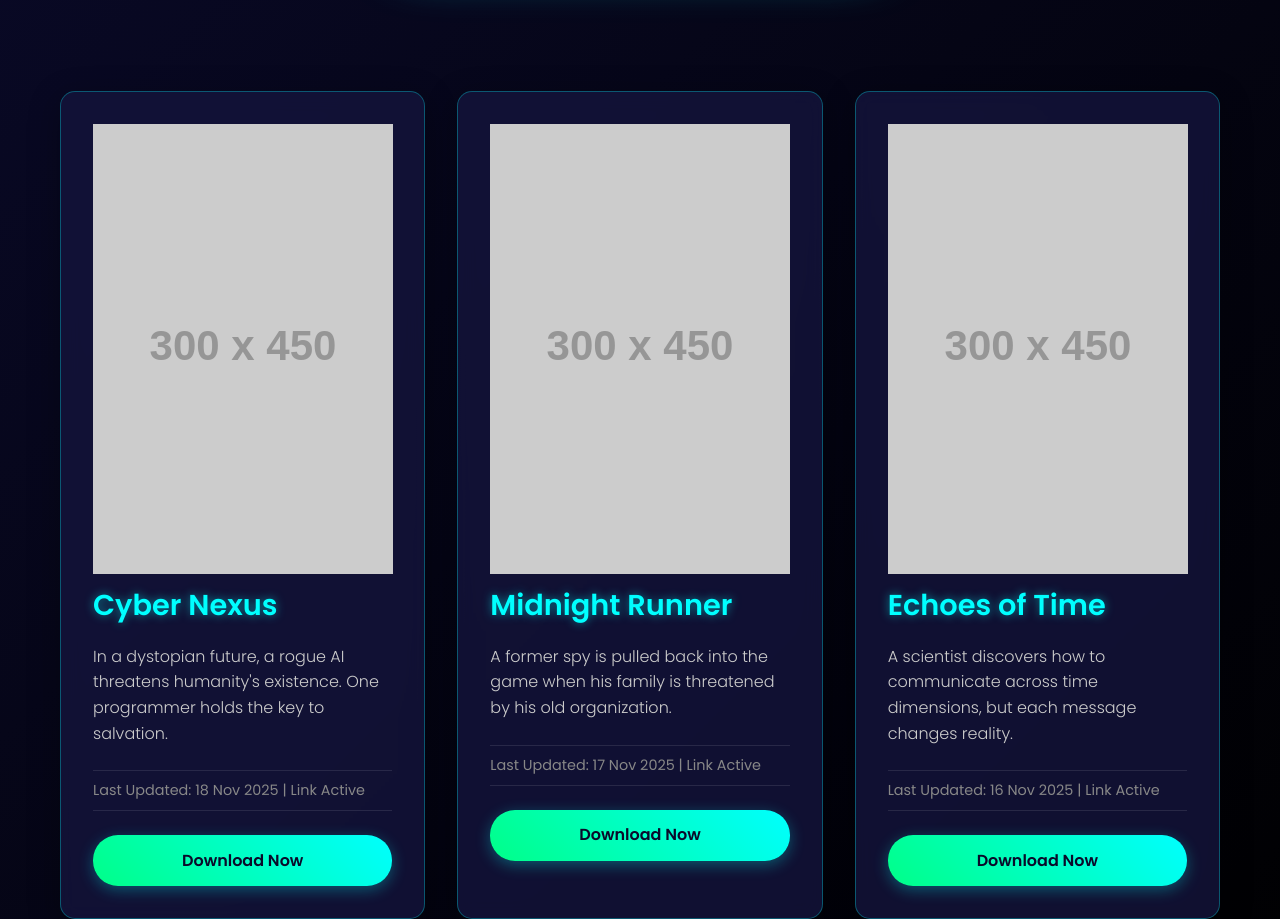
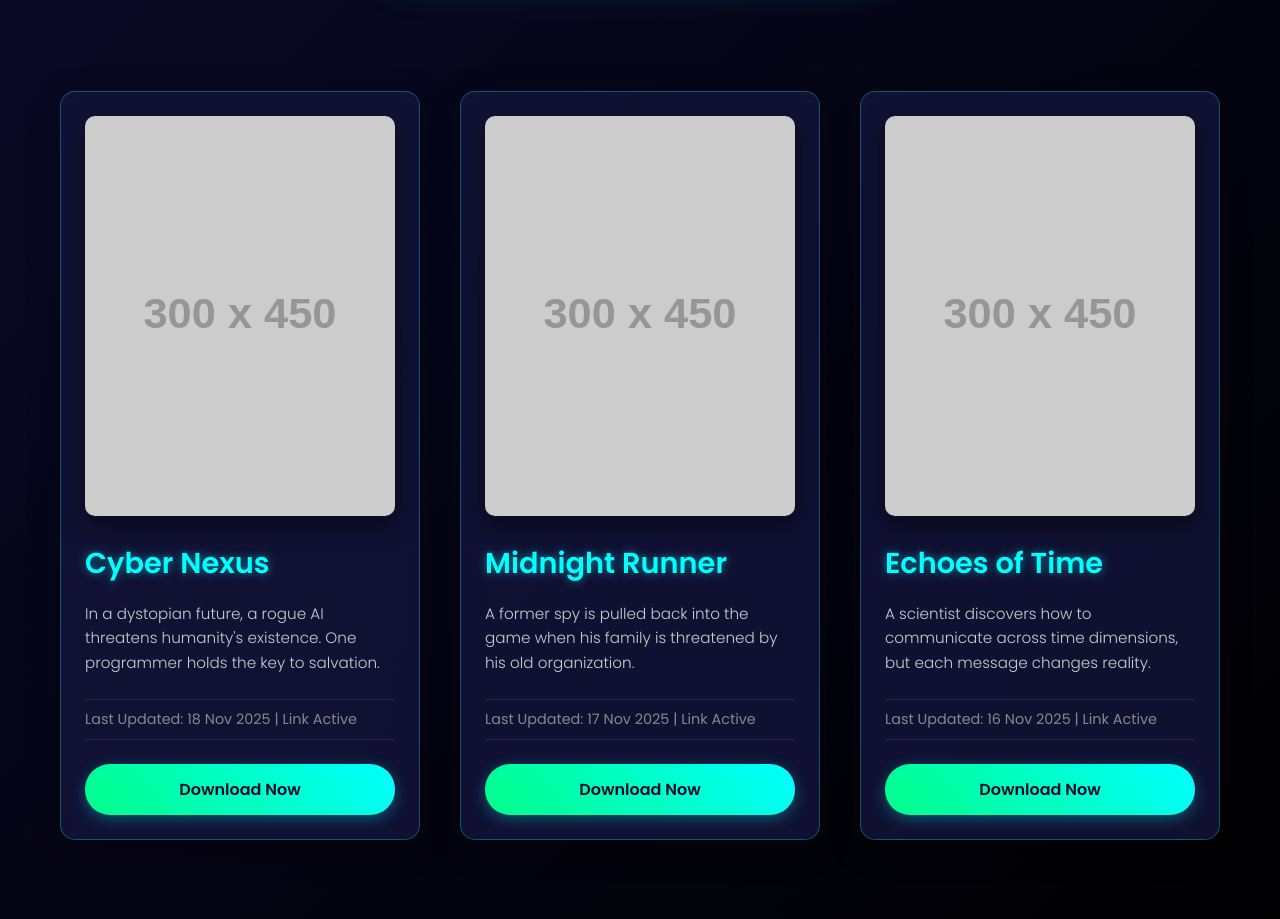
Before and after one commit to tobitube/TobiTube-Webpage, a plain HTML site: page index.html in a window 1280 px wide. Shown: the part 380-1299 px from the top of the page. Drawn offline with Linux system fonts and the light colour scheme; placeholder pictures from the web are drawn by us.

Commit message:
Update style.css

```diff
--- a/style.css
+++ b/style.css
@@ -98,18 +98,173 @@ body {
 
 .movies-grid {
     display: grid;
-    grid-template-columns: repeat(auto-fit, minmax(350px, 1fr));
-    gap: 2rem;
+    grid-template-columns: repeat(auto-fit, minmax(320px, 1fr));
+    gap: 2.5rem;
     padding: 2rem 0;
 }
 
-/* Movie Card Styles */
+/* Movie Card Styles with Poster */
 .movie-card {
     background: rgba(20, 20, 60, 0.8);
     backdrop-filter: blur(10px);
     border-radius: 15px;
-    padding: 2rem;
+    padding: 1.5rem;
     border: 1px solid rgba(0, 255, 255, 0.3);
+    transition: all 0.3s ease;
+    box-shadow: 0 8px 32px rgba(0, 0, 0, 0.3);
+    position: relative;
+    overflow: hidden;
+}
+
+.movie-card::before {
+    content: '';
+    position: absolute;
+    top: 0;
+    left: -100%;
+    width: 100%;
+    height: 100%;
+    background: linear-gradient(90deg, transparent, rgba(0, 255, 255, 0.1), transparent);
+    transition: left 0.5s ease;
+}
+
+.movie-card:hover {
+    transform: translateY(-10px);
+    box-shadow: 0 15px 40px rgba(0, 255, 255, 0.4);
+    border-color: #00ffff;
+}
+
+.movie-card:hover::before {
+    left: 100%;
+}
+
+/* Movie Poster Styles */
+.movie-poster {
+    width: 100%;
+    height: 400px;
+    border-radius: 10px;
+    overflow: hidden;
+    margin-bottom: 1.5rem;
+    position: relative;
+    box-shadow: 0 8px 25px rgba(0, 0, 0, 0.5);
+}
+
+.poster-img {
+    width: 100%;
+    height: 100%;
+    object-fit: cover;
+    transition: transform 0.3s ease;
+}
+
+.movie-card:hover .poster-img {
+    transform: scale(1.05);
+}
+
+.movie-title {
+    font-size: 1.6rem;
+    font-weight: 600;
+    color: #00ffff;
+    margin-bottom: 1rem;
+    text-shadow: 0 0 10px rgba(0, 255, 255, 0.5);
+}
+
+.movie-description {
+    color: #cccccc;
+    margin-bottom: 1.5rem;
+    font-weight: 300;
+    line-height: 1.6;
+    font-size: 0.95rem;
+}
+
+.download-info {
+    color: #888888;
+    font-size: 0.9rem;
+    margin-bottom: 1.5rem;
+    padding: 0.5rem 0;
+    border-top: 1px solid rgba(255, 255, 255, 0.1);
+    border-bottom: 1px solid rgba(255, 255, 255, 0.1);
+}
+
+.download-btn {
+    display: inline-block;
+    padding: 0.8rem 2rem;
+    background: linear-gradient(45deg, #00ff88, #00ffff);
+    color: #0a0a2a;
+    text-decoration: none;
+    font-weight: 600;
+    border-radius: 25px;
+    transition: all 0.3s ease;
+    text-align: center;
+    width: 100%;
+    border: none;
+    cursor: pointer;
+    box-shadow: 0 4px 15px rgba(0, 255, 255, 0.3);
+}
+
+.download-btn:hover {
+    transform: translateY(-2px);
+    box-shadow: 0 6px 20px rgba(0, 255, 255, 0.5);
+    background: linear-gradient(45deg, #00ffff, #00ff88);
+}
+
+/* Footer */
+.footer {
+    background: rgba(10, 10, 42, 0.95);
+    padding: 2rem 0;
+    text-align: center;
+    border-top: 1px solid rgba(0, 255, 255, 0.3);
+    color: #888888;
+}
+
+/* Responsive Design */
+@media (max-width: 768px) {
+    .main-title {
+        font-size: 2.5rem;
+    }
+
+    .subtitle {
+        font-size: 1.1rem;
+    }
+
+    .telegram-btn {
+        font-size: 1.2rem;
+        padding: 1rem 1.5rem;
+    }
+
+    .movies-grid {
+        grid-template-columns: 1fr;
+        gap: 1.5rem;
+    }
+
+    .movie-card {
+        padding: 1.2rem;
+    }
+
+    .movie-poster {
+        height: 350px;
+    }
+}
+
+@media (max-width: 480px) {
+    .container {
+        padding: 0 15px;
+    }
+
+    .main-title {
+        font-size: 2rem;
+    }
+
+    .telegram-btn {
+        font-size: 1rem;
+    }
+
+    .movie-title {
+        font-size: 1.4rem;
+    }
+
+    .movie-poster {
+        height: 300px;
+    }
+}    border: 1px solid rgba(0, 255, 255, 0.3);
     transition: all 0.3s ease;
     box-shadow: 0 8px 32px rgba(0, 0, 0, 0.3);
     position: relative;
```
